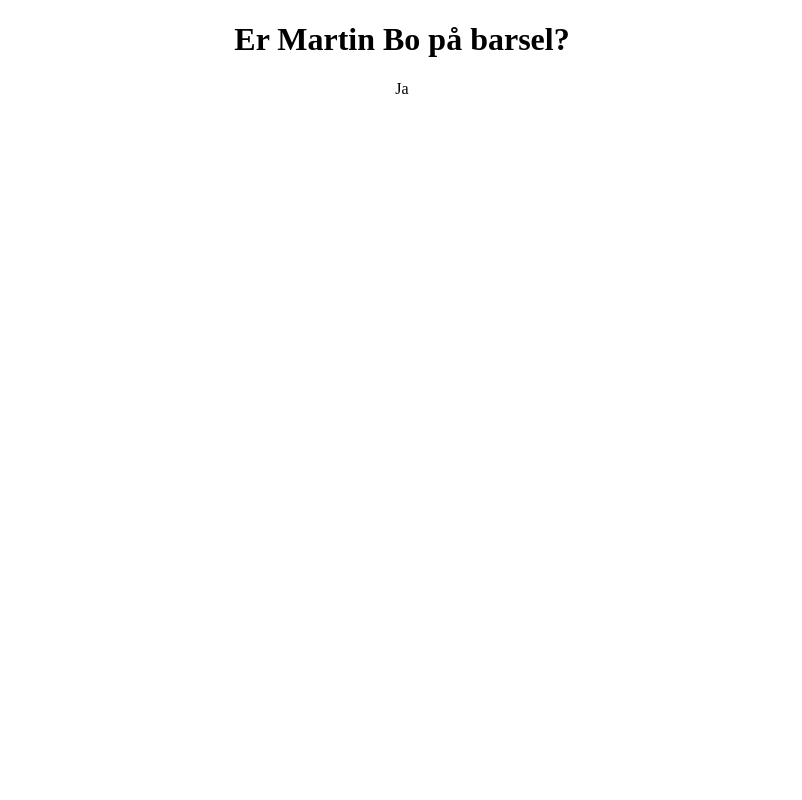
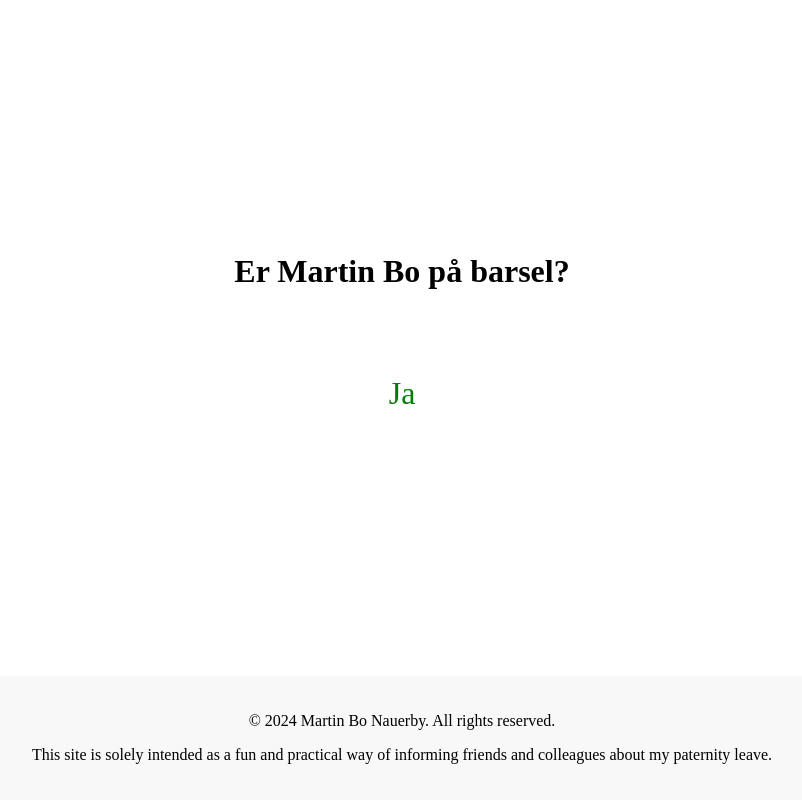
Before and after one commit to martinbolaursen/barsel, a plain HTML site: page index.html in a window 1280 px wide. Shown: the whole page, without its empty margins (238-1040 px from the left). Drawn offline with Linux system fonts and the light colour scheme.

Commit message:
Update index.html

```diff
--- a/index.html
+++ b/index.html
@@ -4,9 +4,31 @@
     <meta charset="UTF-8">
     <meta name="viewport" content="width=device-width, initial-scale=1.0">
     <title>Static Webpage</title>
+    <style>
+        body {
+            margin: 0;
+            padding: 0;
+            min-height: 100vh;
+            display: flex;
+            flex-direction: column;
+        }
+        .content {
+            flex: 1;
+            display: flex;
+            flex-direction: column;
+            justify-content: center;
+            align-items: center;
+        }
+        footer {
+            margin-top: auto;
+            text-align: center;
+            background-color: #f8f8f8;
+            padding: 20px 0;
+        }
+    </style>
 </head>
 <body>
-    <div style="text-align: center;">
+    <div class="content">
         <h1>Er Martin Bo på barsel?</h1>
         <p></p>
         <div>
@@ -17,12 +39,17 @@
 
                 // Check if the current date is before Monday, October 21, 2024
                 if (currentDate < targetDate) {
-                    document.write("<p>Ja</p>");
+                    document.write("<p style='font-size: 32px; color: green;'>Ja</p>");
                 } else {
-                    document.write("<p>Nej</p>");
+                    document.write("<p style='font-size: 32px; color: red;'>Nej</p>");
                 }
             </script>
         </div>
     </div>
+
+    <footer>
+        <p>&copy; 2024 Martin Bo Nauerby. All rights reserved.</p>
+        <p>This site is solely intended as a fun and practical way of informing friends and colleagues about my paternity leave.</p>
+    </footer>
 </body>
 </html>
```
